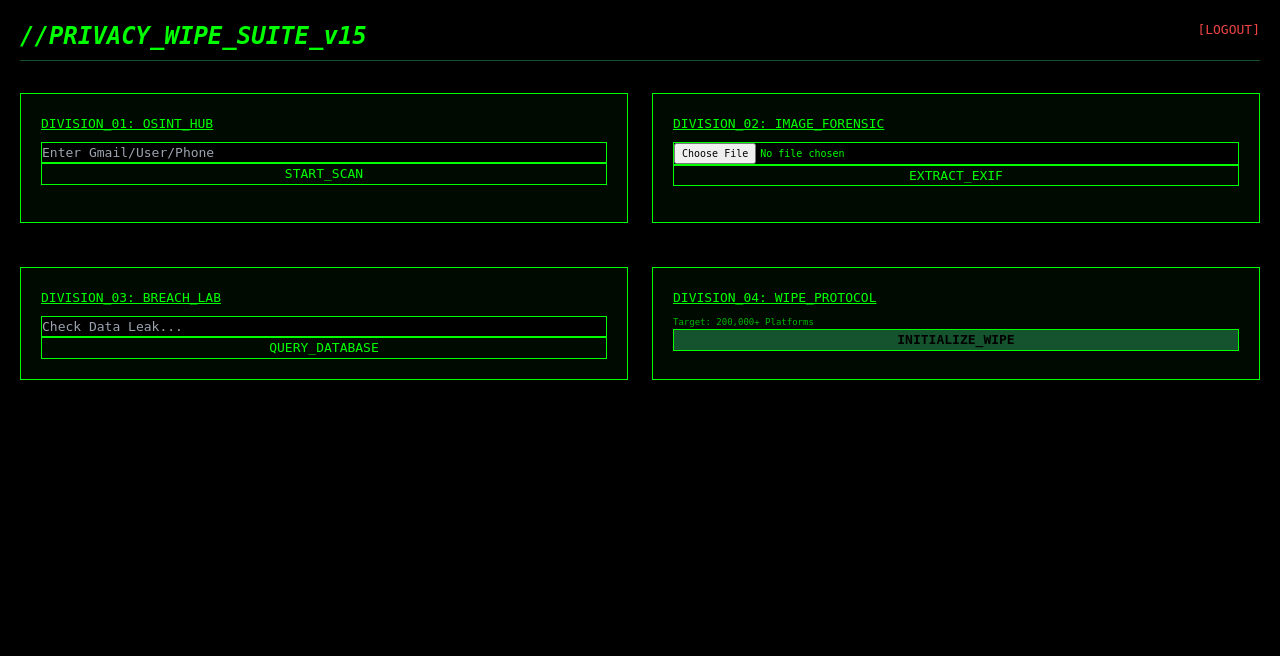
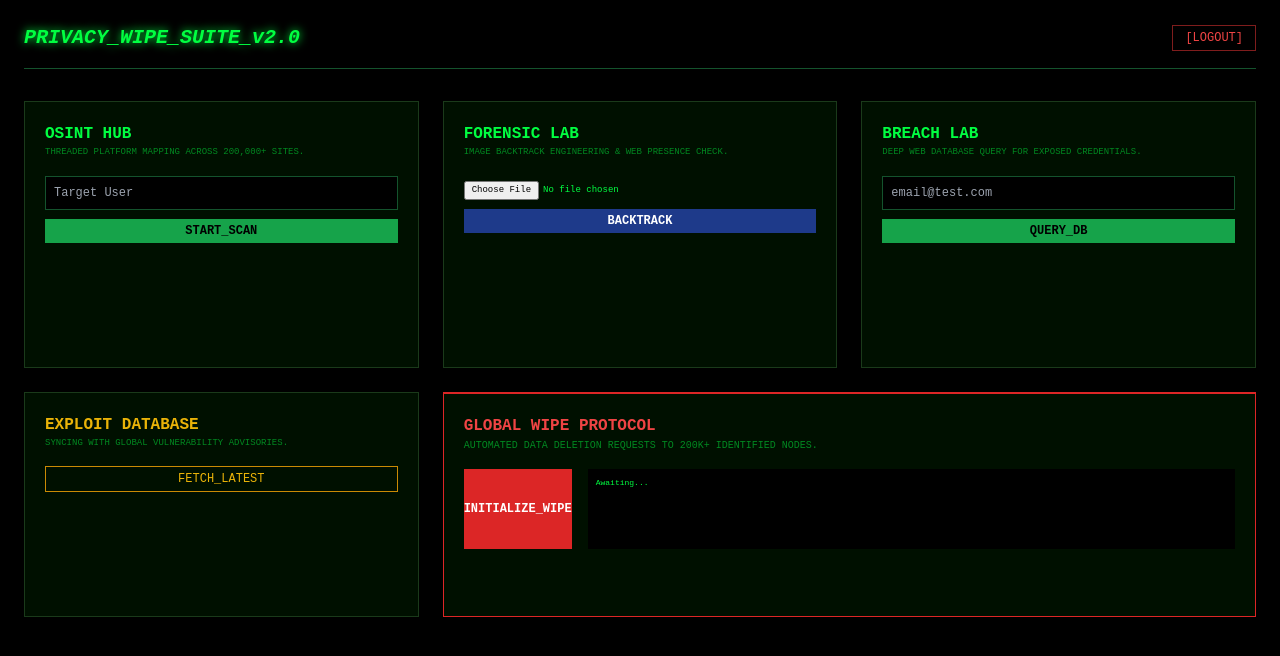
Before and after one commit to uprocks143/PrivacyWipe-Final, a Flask app: page / in a window 1280 px wide. Shown: the top 656 px of the page. Run offline with Flask 3, Linux system fonts and the light colour scheme; the visitor is signed in with stand-in values (Sample User, id 1); some libraries are stand-ins or nearby versions.

Commit message:
Update dashboard layout and styling for v2.0

```diff
--- a/templates/dashboard.html
+++ b/templates/dashboard.html
@@ -1,62 +1,89 @@
+
 <!DOCTYPE html>
 <html>
 <head>
-    <title>PRIVACY_WIPE_v15</title>
+    <title>DASHBOARD_v2.0</title>
     <script src="https://cdn.tailwindcss.com"></script>
     <style>
-        body{background:#000;color:#0f0;font-family:monospace;}
-        .section-box{border:1px solid #0f0; background:rgba(0,20,0,0.5); padding:20px; margin-bottom:20px;}
-        input, button { border: 1px solid #0f0; background: #000; padding: 5px 10px; color: #0f0; margin: 5px 0;}
+        :root { --neon: #00ff41; }
+        body { background: #000; color: var(--neon); font-family: 'Courier New', monospace; }
+        .cyber-card { border: 1px solid #1a3a1a; background: rgba(0,20,0,0.8); padding: 20px; position: relative; }
+        .glow { text-shadow: 0 0 10px var(--neon); }
     </style>
 </head>
-<body class="p-5">
-    <header class="flex justify-between border-b border-green-900 mb-8 pb-2">
-        <h1 class="text-2xl font-bold italic">//PRIVACY_WIPE_SUITE_v15</h1>
-        <a href="/logout" class="text-red-500">[LOGOUT]</a>
-    </header>
+<body class="p-6">
+    <div class="flex justify-between items-center mb-8 border-b border-green-900 pb-4">
+        <h1 class="text-xl font-bold glow italic">PRIVACY_WIPE_SUITE_v2.0</h1>
+        <a href="/logout" class="text-red-500 text-xs border border-red-900 px-3 py-1">[LOGOUT]</a>
+    </div>
 
-    <div class="grid grid-cols-1 md:grid-cols-2 gap-6">
-        <div class="section-box">
-            <h2 class="underline mb-2">DIVISION_01: OSINT_HUB</h2>
-            <input type="text" id="osint_q" placeholder="Enter Gmail/User/Phone" class="w-full">
-            <button onclick="runOsint()" class="w-full hover:bg-green-900">START_SCAN</button>
-            <div id="osint_res" class="mt-4 text-xs text-yellow-500"></div>
+    <div class="grid grid-cols-1 md:grid-cols-2 lg:grid-cols-3 gap-6">
+
+        <div class="cyber-card">
+            <h3 class="font-bold">OSINT HUB</h3>
+            <p class="text-[9px] opacity-50 mb-4 uppercase">THREADED PLATFORM MAPPING ACROSS 200,000+ SITES.</p>
+            <input type="text" id="osint_q" placeholder="Target User" class="w-full bg-black border border-green-900 p-2 text-xs mb-2">
+            <button onclick="runOsint()" class="w-full bg-green-600 text-black font-bold py-1 text-xs">START_SCAN</button>
+            <div id="osint_out" class="mt-2 h-24 overflow-auto text-[10px]"></div>
         </div>
 
-        <div class="section-box">
-            <h2 class="underline mb-2">DIVISION_02: IMAGE_FORENSIC</h2>
-            <input type="file" id="forensic_f" class="w-full text-[10px]">
-            <button onclick="runForensic()" class="w-full hover:bg-red-900">EXTRACT_EXIF</button>
-            <pre id="forensic_res" class="mt-4 text-[8px] overflow-auto max-h-32"></pre>
+        <div class="cyber-card">
+            <h3 class="font-bold">FORENSIC LAB</h3>
+            <p class="text-[9px] opacity-50 mb-4 uppercase">IMAGE BACKTRACK ENGINEERING & WEB PRESENCE CHECK.</p>
+            <input type="file" id="fore_f" class="text-[9px] mb-2">
+            <button onclick="runForensic()" class="w-full bg-blue-900 text-white font-bold py-1 text-xs mb-1">BACKTRACK</button>
+            <div id="fore_out" class="mt-2 h-20 overflow-auto text-[8px] text-yellow-500"></div>
         </div>
 
-        <div class="section-box">
-            <h2 class="underline mb-2">DIVISION_03: BREACH_LAB</h2>
-            <input type="text" placeholder="Check Data Leak..." class="w-full">
-            <button class="w-full hover:bg-blue-900">QUERY_DATABASE</button>
+        <div class="cyber-card">
+            <h3 class="font-bold">BREACH LAB</h3>
+            <p class="text-[9px] opacity-50 mb-4 uppercase">DEEP WEB DATABASE QUERY FOR EXPOSED CREDENTIALS.</p>
+            <input type="email" id="breach_e" placeholder="email@test.com" class="w-full bg-black border border-green-900 p-2 text-xs mb-2">
+            <button onclick="runBreach()" class="w-full bg-green-600 text-black font-bold py-1 text-xs">QUERY_DB</button>
+            <div id="breach_out" class="mt-2 text-[10px]"></div>
         </div>
 
-        <div class="section-box">
-            <h2 class="underline mb-2">DIVISION_04: WIPE_PROTOCOL</h2>
-            <p class="text-[9px] opacity-70">Target: 200,000+ Platforms</p>
-            <button onclick="alert('Starting Deep Wipe...')" class="w-full bg-green-900 text-black font-bold">INITIALIZE_WIPE</button>
+        <div class="cyber-card">
+            <h3 class="font-bold text-yellow-500">EXPLOIT DATABASE</h3>
+            <p class="text-[9px] opacity-50 mb-4 uppercase">SYNCING WITH GLOBAL VULNERABILITY ADVISORIES.</p>
+            <button onclick="runExploit()" class="w-full border border-yellow-600 text-yellow-500 py-1 text-xs">FETCH_LATEST</button>
+            <div id="exp_out" class="mt-2 h-24 overflow-auto text-[9px]"></div>
         </div>
+
+        <div class="cyber-card md:col-span-2 border-t-2 border-red-600">
+            <h3 class="text-red-500 font-bold">GLOBAL WIPE PROTOCOL</h3>
+            <p class="text-[10px] opacity-50 uppercase">AUTOMATED DATA DELETION REQUESTS TO 200K+ IDENTIFIED NODES.</p>
+            <div class="flex gap-4 mt-4">
+                <button onclick="startWipe()" class="flex-1 bg-red-600 text-white font-bold py-3 text-xs">INITIALIZE_WIPE</button>
+                <div id="wipe-log" class="flex-2 w-full h-20 bg-black p-2 text-[8px] overflow-auto">Awaiting...</div>
+            </div>
+        </div>
+
     </div>
 
     <script>
         async function runOsint() {
-            const query = document.getElementById('osint_q').value;
-            const res = await fetch('/api/osint', {method:'POST', headers:{'Content-Type':'application/json'}, body:JSON.stringify({query})});
+            const q = document.getElementById('osint_q').value;
+            const out = document.getElementById('osint_out');
+            out.innerHTML = "Scanning...";
+            const res = await fetch('/api/osint', {method:'POST', headers:{'Content-Type':'application/json'}, body:JSON.stringify({query:q})});
             const data = await res.json();
-            document.getElementById('osint_res').innerText = `STATUS: ${data.status} | LEAKS: ${data.breaches.join(', ')}`;
+            out.innerHTML = data.found.map(s => `<p class='text-green-400'>> FOUND: ${s}</p>`).join('');
         }
 
-        async function runForensic() {
-            const file = document.getElementById('forensic_f').files[0];
-            const fd = new FormData(); fd.append('image', file);
-            const res = await fetch('/api/forensic', {method:'POST', body:fd});
+        async function runBreach() {
+            const email = document.getElementById('breach_e').value;
+            const out = document.getElementById('breach_out');
+            const res = await fetch('/api/breach', {method:'POST', headers:{'Content-Type':'application/json'}, body:JSON.stringify({email})});
             const data = await res.json();
-            document.getElementById('forensic_res').innerText = JSON.stringify(data.metadata, null, 2);
+            out.innerHTML = data.success ? `<p class='text-red-500'>EXPOSED IN ${data.result.length} LEAKS</p>` : "SAFE";
+        }
+
+        async function runExploit() {
+            const out = document.getElementById('exp_out');
+            const res = await fetch('/api/exploit');
+            const data = await res.json();
+            out.innerHTML = data.map(e => `<p class='border-b border-green-900'>ID: ${e.id} - ${e.description}</p>`).join('');
         }
     </script>
 </body>
```
